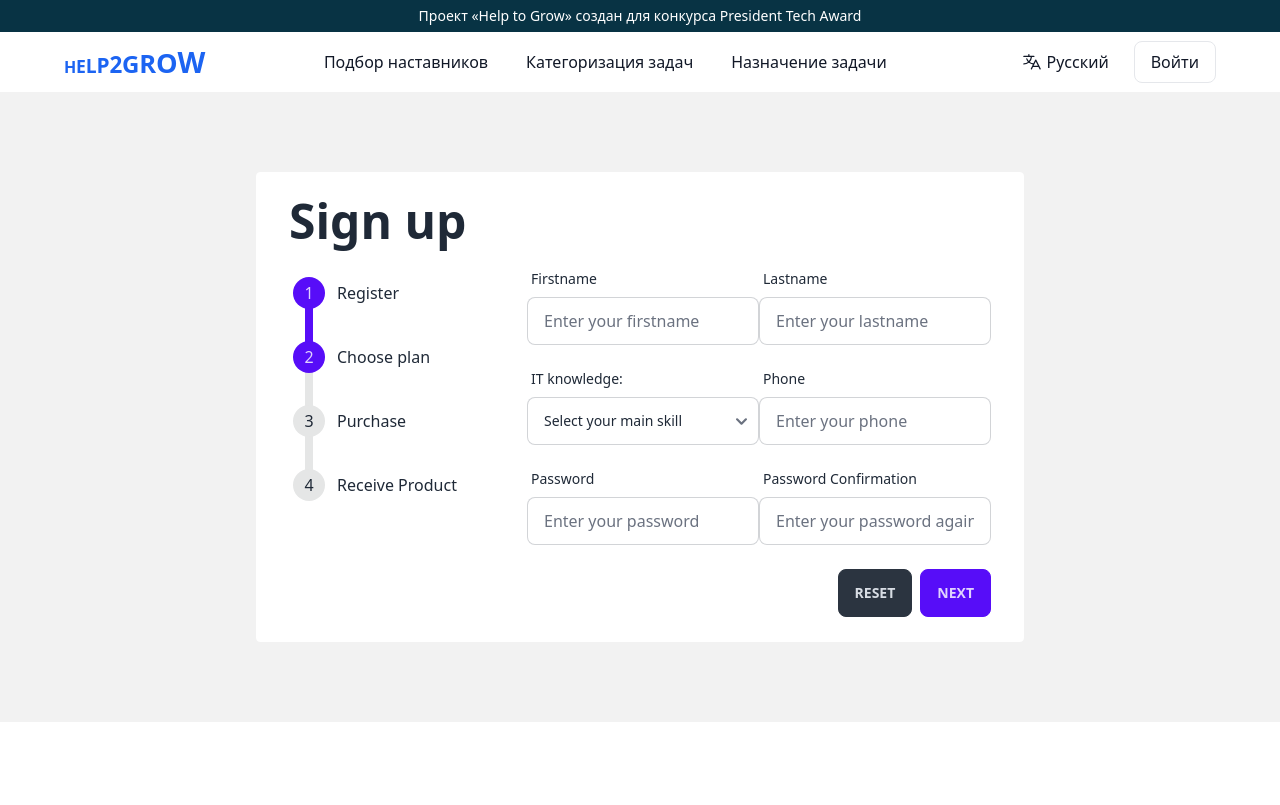
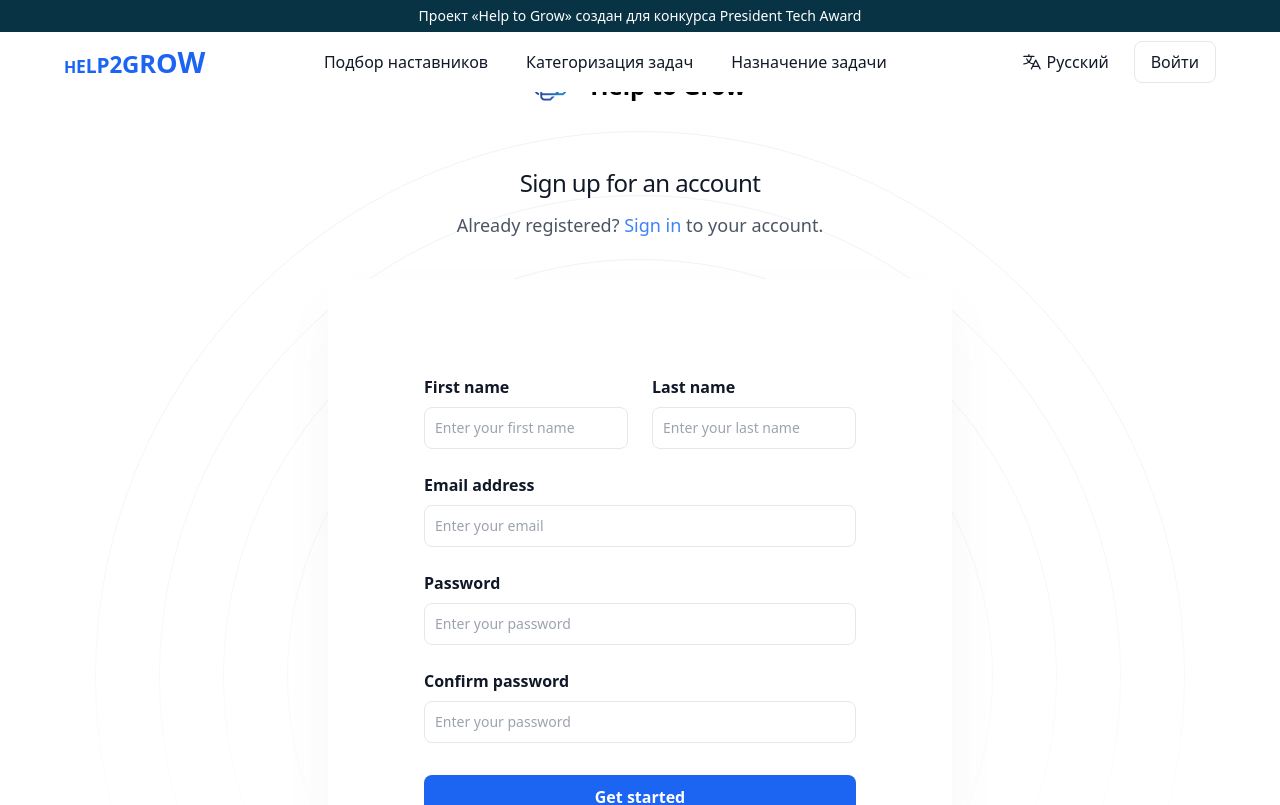
Before and after one commit to IT-Forelead/help2grow_FE, a Vue app: page /sign-up in a window 1280 px wide. Shown: the top 805 px of the page. Built offline with nearby package versions, Linux system fonts and the light colour scheme.

Commit message:
sign up page improved

```diff
--- a/src/pages/Signin.vue
+++ b/src/pages/Signin.vue
@@ -1,6 +1,8 @@
 <script setup>
 import { reactive, ref } from 'vue'
 import SpinnersRingResizeIcon from '../assets/icons/SpinnersRingResizeIcon.vue'
+
+const isLoading = ref(false)
 
 const submitForm = reactive({
     email: '',
@@ -21,7 +23,7 @@ const clearForm = () => {
                 <div class="flex items-center justify-center space-x-2">
                     <img src="/logo.png" alt="logo" class="w-12" />
                     <div class="text-2xl font-bold leading-none text-black whitespace-nowrap">
-                        Help to Grow Ideas
+                        Help to Grow
                     </div>
                 </div>
             </router-link>
--- a/src/pages/Signup.vue
+++ b/src/pages/Signup.vue
@@ -1,149 +1,105 @@
 <script setup>
+import { reactive, ref } from 'vue'
+import SpinnersRingResizeIcon from '../assets/icons/SpinnersRingResizeIcon.vue'
+
+const isLoading = ref(false)
+
+
+const submitForm = reactive({
+    email: '',
+    password: '',
+    confirmPassword: '',
+    firstname: '',
+    lastname: '',
+})
 
 </script>
 
 <template>
-    <div class="flex items-center justify-center w-full py-20 bg-base-200">
-        <div class="w-3/5 px-8 py-6 border border-solid rounded border-base-100 bg-base-100">
-            <h1 class="mb-4 text-5xl font-bold">Sign up</h1>
-            <div class="grid grid-cols-3 gap-3">
-                <div>
-                    <ul class="steps steps-vertical">
-                        <li class="step step-primary">Register</li>
-                        <li class="step step-primary">Choose plan</li>
-                        <li class="step">Purchase</li>
-                        <li class="step">Receive Product</li>
-                    </ul>
-                </div>
-                <div class="col-span-2">
-                    <div class="grid grid-cols-2 gap-y-4">
-                        <div class="w-full max-w-xs form-control">
-                            <label class="label">
-                                <span class="label-text">Firstname</span>
-                            </label>
-                            <input type="text" placeholder="Enter your firstname"
-                                class="w-full max-w-xs input input-bordered" />
-                        </div>
-                        <div class="w-full max-w-xs form-control">
-                            <label class="label">
-                                <span class="label-text">Lastname</span>
-                            </label>
-                            <input type="text" placeholder="Enter your lastname"
-                                class="w-full max-w-xs input input-bordered" />
-                        </div>
-                        <div class="form-control w-full max-w-xs">
-                            <label class="label">
-                                <span class="label-text">IT knowledge:</span>
-                            </label>
-                            <select class="select select-bordered">
-                                <option disabled selected>Select your main skill</option>
-                                <option>Beginner</option>
-                                <option>Junior</option>
-                                <option>Middle</option>
-                                <option>Sineor</option>
-                            </select>
-                        </div>
-                        <div class="w-full max-w-xs form-control">
-                            <label class="label">
-                                <span class="label-text">Phone</span>
-                            </label>
-                            <input type="text" placeholder="Enter your phone"
-                                class="w-full max-w-xs input input-bordered" />
-                        </div>
-                        <div class="w-full max-w-xs form-control">
-                            <label class="label">
-                                <span class="label-text">Password</span>
-                            </label>
-                            <input type="password" placeholder="Enter your password"
-                                class="w-full max-w-xs input input-bordered" />
-                        </div>
-                        <div class="w-full max-w-xs form-control">
-                            <label class="label">
-                                <span class="label-text">Password Confirmation</span>
-                            </label>
-                            <input type="password" placeholder="Enter your password again"
-                                class="w-full max-w-xs input input-bordered" />
-                        </div>
-                        <div class="w-full max-w-xs"></div>
-                        <div class="flex justify-end w-full max-w-xs mt-2 space-x-2">
-                            <button class="btn btn-neutral">Reset</button>
-                            <button class="btn btn-primary">Next</button>
-                        </div>
+    <main class="flex items-center h-screen overflow-hidden bg-white">
+        <div class="flex flex-col w-full max-w-2xl px-4 mx-auto sm:px-6">
+            <router-link to="/">
+                <div class="flex items-center justify-center space-x-2">
+                    <img src="/logo.png" alt="logo" class="w-12" />
+                    <div class="text-2xl font-bold leading-none text-black whitespace-nowrap">
+                        Help to Grow
                     </div>
                 </div>
+            </router-link>
+            <div class="relative mt-12 sm:mt-16 z-[1]">
+                <svg viewBox="0 0 1090 1090" aria-hidden="true" fill="none" preserveAspectRatio="none" width="1090"
+                    height="1090"
+                    class="absolute -top-7 left-1/2 -z-10 h-[788px] -translate-x-1/2 stroke-gray-300/30 [mask-image:linear-gradient(to_bottom,white_20%,transparent_75%)] sm:-top-9 sm:h-auto">
+                    <circle cx="545" cy="545" r="544.5"></circle>
+                    <circle cx="545" cy="545" r="480.5"></circle>
+                    <circle cx="545" cy="545" r="416.5"></circle>
+                    <circle cx="545" cy="545" r="352.5"></circle>
+                </svg>
+                <h1 class="text-2xl font-medium tracking-tight text-center text-gray-900">
+                    Sign up for an account
+                </h1>
+                <p class="mt-3 text-lg text-center text-gray-600">
+                    Already registered?
+                    <router-link to="/sign-in" class="text-blue-500">Sign in</router-link>
+                    to your account.
+                </p>
+            </div>
+            <div
+                class="-mx-4 mt-10 flex-auto items-center rounded-xl bg-white z-[2] px-4 shadow-2xl shadow-gray-500/10 sm:mx-0 sm:flex-none sm:rounded-5xl sm:p-24">
+                <div class="grid grid-cols-2 gap-6">
+                    <div>
+                        <label for="firstname" class="block mb-2 text-base font-semibold text-gray-900">
+                            First name
+                        </label>
+                        <input v-model="submitForm.lastname" id="firstname" type="text"
+                            class="block w-full appearance-none rounded-lg border border-gray-200 bg-white p-2.5 text-gray-900 placeholder:text-gray-400 focus:border-cyan-500 focus:outline-none focus:ring-blue-500 sm:text-sm"
+                            placeholder="Enter your first name">
+                    </div>
+                    <div>
+                        <label for="lastname" class="block mb-2 text-base font-semibold text-gray-900">
+                            Last name
+                        </label>
+                        <input v-model="submitForm.lastname" id="lastname" type="text"
+                            class="block w-full appearance-none rounded-lg border border-gray-200 bg-white p-2.5 text-gray-900 placeholder:text-gray-400 focus:border-cyan-500 focus:outline-none focus:ring-blue-500 sm:text-sm"
+                            placeholder="Enter your last name">
+                    </div>
+                    <div class="col-span-full">
+                        <label for="email" class="block mb-2 text-base font-semibold text-gray-900">
+                            Email address
+                        </label>
+                        <input v-model="submitForm.email" id="email" type="email"
+                            class="block w-full appearance-none rounded-lg border border-gray-200 bg-white p-2.5 text-gray-900 placeholder:text-gray-400 focus:border-cyan-500 focus:outline-none focus:ring-blue-500 sm:text-sm"
+                            placeholder="Enter your email">
+                    </div>
+                    <div class="col-span-full">
+                        <label for="password" class="block mb-2 text-base font-semibold text-gray-900">
+                            Password
+                        </label>
+                        <input v-model="submitForm.password" id="password" type="password"
+                            class="block w-full appearance-none rounded-lg border border-gray-200 bg-white p-2.5 text-gray-900 placeholder:text-gray-400 focus:border-cyan-500 focus:outline-none focus:ring-blue-500 sm:text-sm"
+                            placeholder="Enter your password">
+                    </div>
+                    <div class="col-span-full">
+                        <label for="confirmPassword" class="block mb-2 text-base font-semibold text-gray-900">
+                            Confirm password
+                        </label>
+                        <input v-model="submitForm.confirmPassword" id="confirmPassword" type="password"
+                            class="block w-full appearance-none rounded-lg border border-gray-200 bg-white p-2.5 text-gray-900 placeholder:text-gray-400 focus:border-cyan-500 focus:outline-none focus:ring-blue-500 sm:text-sm"
+                            placeholder="Enter your password">
+                    </div>
+                </div>
+                <button v-if="!isLoading" @click="signUp()"
+                    class="inline-flex items-start justify-center rounded-lg p-2.5 text-base font-semibold bg-blue-600 text-white hover:bg-blue-800 mt-8 w-full">
+                    Get started
+                </button>
+                <button v-else
+                    class="inline-flex items-center justify-center space-x-2 rounded-lg p-2.5 text-base font-semibold bg-blue-800 text-white mt-8 w-full cursor-default">
+                    <SpinnersRingResizeIcon class="w-6 h-6 text-white" />
+                    <span>Get started</span>
+                </button>
             </div>
         </div>
-
-        <!-- <div class="w-3/5 px-8 py-6 border border-solid rounded border-base-100 bg-base-100">
-            <h1 class="mb-4 text-5xl font-bold">Sign up</h1>
-            <div class="grid grid-cols-3 gap-3">
-                <div>
-                    <ul class="steps steps-vertical">
-                        <li class="step step-primary">Register</li>
-                        <li class="step step-primary">Choose plan</li>
-                        <li class="step">Purchase</li>
-                        <li class="step">Receive Product</li>
-                    </ul>
-                </div>
-                <div class="col-span-2">
-                    <div class="grid grid-cols-2 gap-y-4">
-                        <div class="w-full max-w-xs form-control">
-                            <label class="label">
-                                <span class="label-text">Github</span>
-                            </label>
-                            <input type="text" placeholder="Enter your github link"
-                                class="w-full max-w-xs input input-bordered" />
-                        </div>
-                        <div class="w-full max-w-xs form-control">
-                            <label class="label">
-                                <span class="label-text">Linkedin</span>
-                            </label>
-                            <input type="text" placeholder="Enter your linkedin link"
-                                class="w-full max-w-xs input input-bordered" />
-                        </div>
-                        <div class="form-control w-full max-w-xs">
-                            <label class="label">
-                                <span class="label-text">Main skill:</span>
-                            </label>
-                            <select class="select select-bordered">
-                                <option disabled selected>Select your main skill</option>
-                                <option>Scala</option>
-                                <option>Java</option>
-                                <option>Golang</option>
-                                <option>Python</option>
-                                <option>TypeScript</option>
-                            </select>
-                        </div>
-                        <div class="form-control w-full max-w-xs">
-                            <label class="label">
-                                <span class="label-text">Another skills:</span>
-                            </label>
-                            <select class="select select-bordered">
-                                <option disabled selected>Select your another skill</option>
-                                <option>Scala</option>
-                                <option>Java</option>
-                                <option>Golang</option>
-                                <option>Python</option>
-                                <option>TypeScript</option>
-                            </select>
-                        </div>
-                        <div class="form-control col-span-2 w-full max-w-md">
-                            <label class="label">
-                                <span class="label-text">Recommendation</span>
-                            </label>
-                            <textarea class="textarea textarea-bordered h-24" placeholder="What books or video tutorials do you recommend for young programmers to increase their knowledge and experience?"></textarea>
-                        </div>
-                        <div class="w-full max-w-xs"></div>
-                        <div class="flex justify-end w-full max-w-xs mt-2 space-x-2">
-                            <button class="btn btn-neutral">Reset</button>
-                            <button class="btn btn-primary">Submit</button>
-                        </div>
-                    </div>
-                </div>
-            </div>
-        </div> -->
-
-    </div>
+    </main>
 </template>
 
 <style scoped></style>
```
